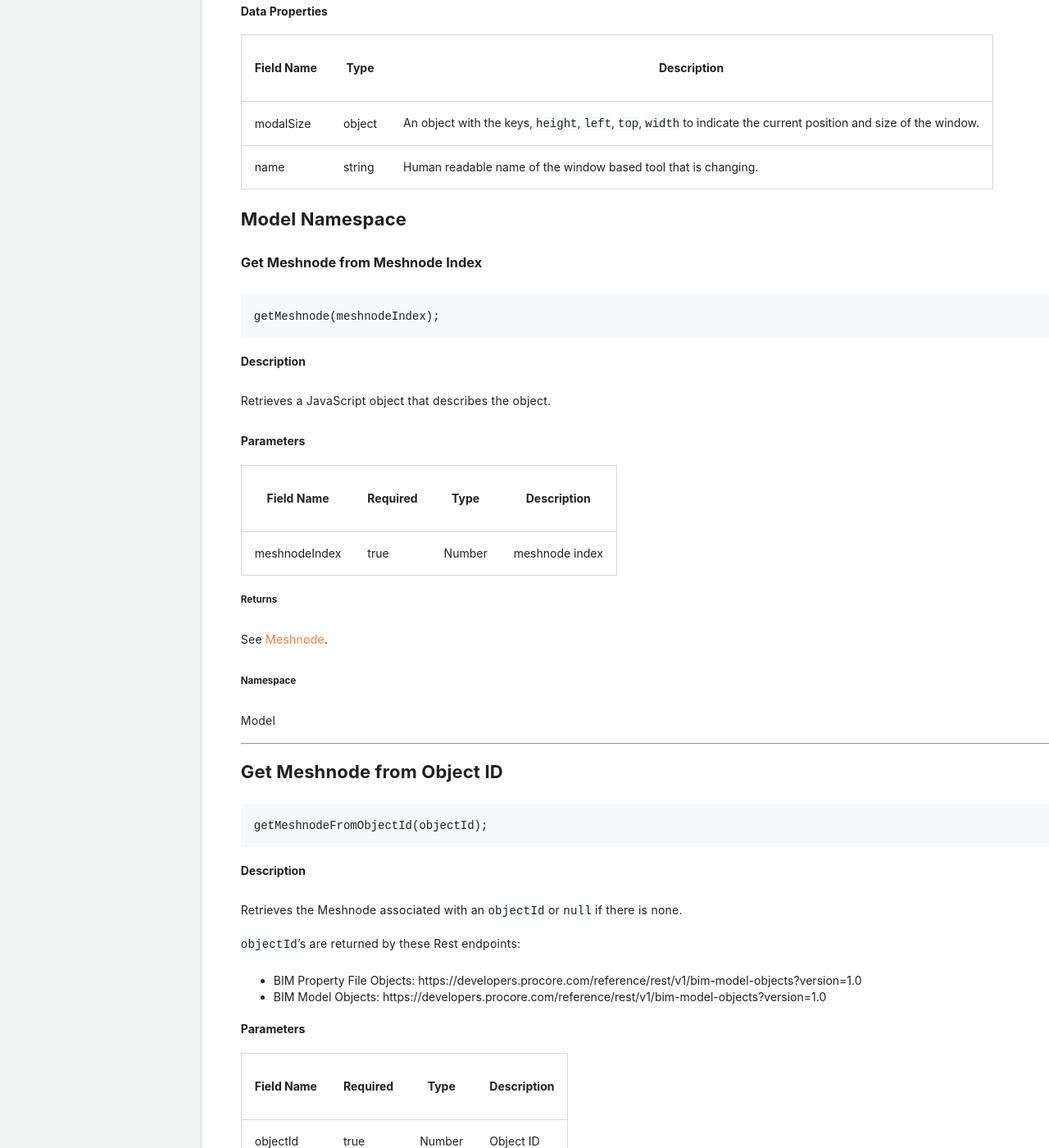
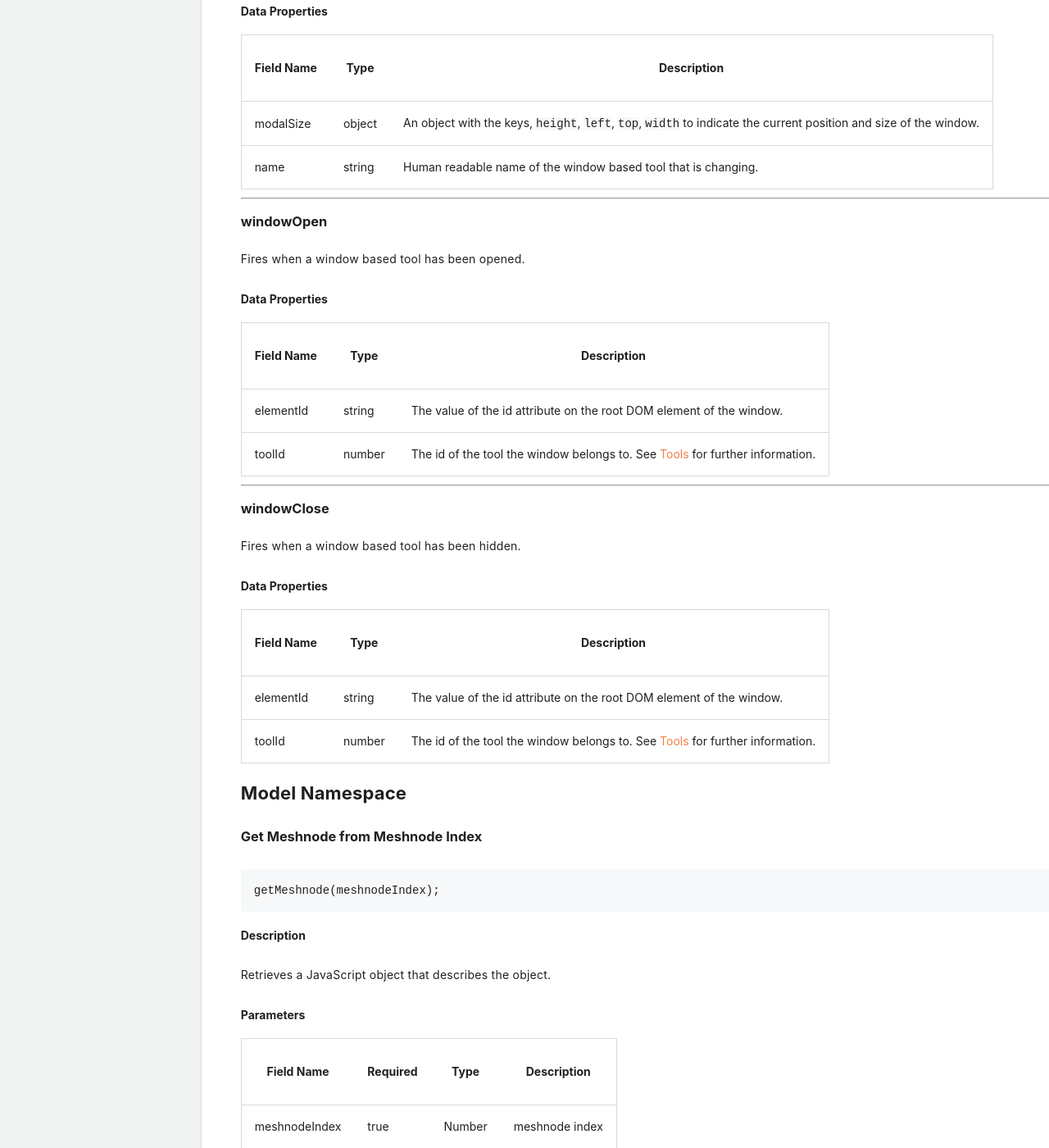
Before and after one commit to procore/documentation, a Jekyll site: the page built from bim_webviewer/bim_web_viewer.md, in a window 1280 px wide and 1400 px high, scrolled down 28172 px. Shown: the whole window at 82% size. Built offline with Jekyll 4.4.1, drawn with Linux system fonts in a browser that asks for light colours; comment, search, counter and statistics services are not loaded; some of the changed text lies outside the part shown.

Commit message:
[BIM-2430] Added `windowOpen` and `windowClose` events to documentation (#159)
* Added `onWindowOpen` and `onWindowHide` events to documentation

* updated the object

* event renames

```diff
--- a/bim_webviewer/bim_web_viewer.md
+++ b/bim_webviewer/bim_web_viewer.md
@@ -1393,6 +1393,37 @@ Fires when a window based tool has changed its position or size.
 | - | - | - |
 | modalSize  | object | An object with the keys, `height`, `left`, `top`, `width` to indicate the current position and size of the window. |
 | name       | string | Human readable name of the window based tool that is changing.                                                     |
+
+---
+
+### windowOpen
+
+<p class="heading-link-container"><a class="heading-link" href="#windowopen"></a></p>
+
+Fires when a window based tool has been opened.
+
+#### Data Properties
+
+| Field Name | Type | Description |
+| - | - | - |
+| elementId | string | The value of the id attribute on the root DOM element of the window. |
+| toolId | number | The id of the tool the window belongs to. See [Tools](#tools) for further information. |
+
+
+---
+
+### windowClose
+
+<p class="heading-link-container"><a class="heading-link" href="#windowclose"></a></p>
+
+Fires when a window based tool has been hidden.
+
+#### Data Properties
+
+| Field Name | Type | Description |
+| - | - | - |
+| elementId | string | The value of the id attribute on the root DOM element of the window. |
+| toolId | number | The id of the tool the window belongs to. See [Tools](#tools) for further information. |
 
 ## Model Namespace
 
@@ -3134,7 +3165,8 @@ Otherwise, `rotation` will be undefined.
 | MEASUREMENT_SD   | Shortest Distance tool                                      |
 | MODELVIEWS       | Views Window                                                |
 | SETTINGS         | Settings Window to change unit display                      |
-| VIEW_PROPERTIES  | View properties of an object                                |
+| VIEW_PROPERTIES  | Properties Window to display properties of an object        |
+| OBJECTMODELTREE  | Object Tree Window                                          |
 
 `MEASUREMENT_SD`
 
```
